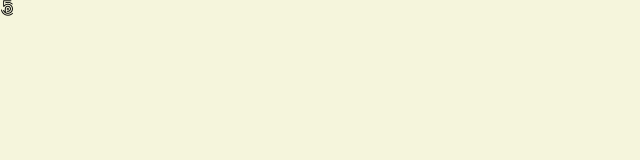
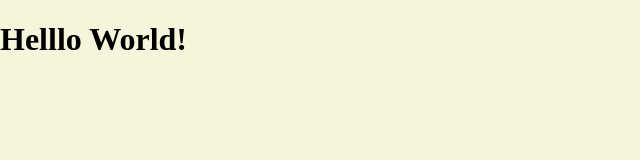
Before and after one commit to learnerakhand01/template-testing, a plain HTML site: page index.html in a window 1280 px wide. Shown: the whole page, without its empty margins (0-640 px from the left). Drawn offline with Linux system fonts and the light colour scheme.

Commit message:
Hello World!

```diff
--- a/index.html
+++ b/index.html
@@ -12,7 +12,7 @@
     <link rel="stylesheet" type="text/css" media="screen" href="styles.css" />
   </head>
   <body>
-    <i class="fab fa-500px"></i>
+    <h1>Helllo World!</h1>
     <script src="script.js"></script>
   </body>
 </html>
```
